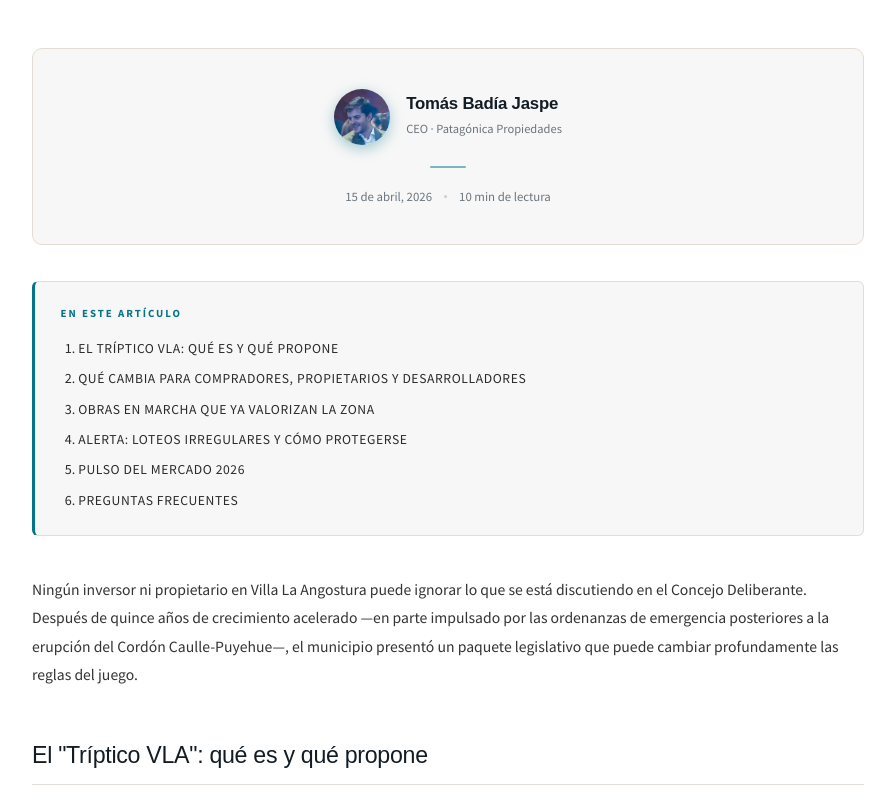
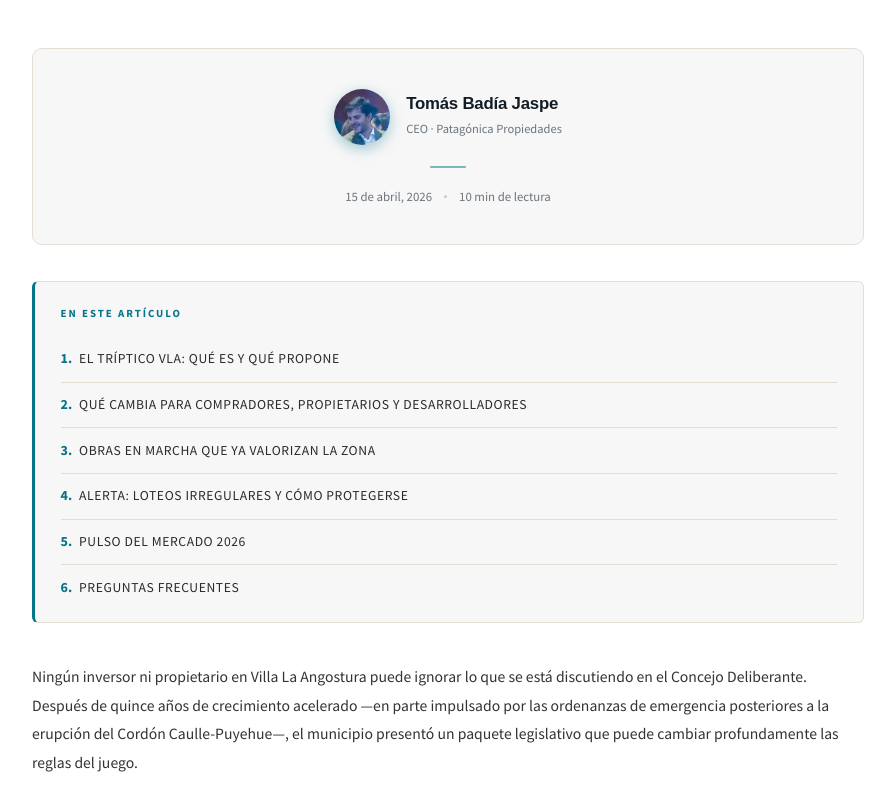
Before and after one commit to federicocuellosdev/patagonica, a plain HTML site: page articulo/codigo-urbanistico-villa-la-angostura.html in a window 1280 px wide. Shown: the part 517-1314 px from the top of the page, without its empty margins (192-1087 px from the left). Drawn offline with Linux system fonts and the light colour scheme; a web font is replaced by a local one.

Commit message:
style(toc): separadores y más espaciado entre items del índice

```diff
--- a/articulo/codigo-urbanistico-villa-la-angostura.html
+++ b/articulo/codigo-urbanistico-villa-la-angostura.html
@@ -184,8 +184,19 @@
       font-size: 0.68rem; font-weight: 700; letter-spacing: 2px;
       text-transform: uppercase; color: var(--secondary); margin-bottom: 0.9rem;
     }
-    .toc ol { padding-left: 1.1rem; display: flex; flex-direction: column; gap: 0.4rem; }
-    .toc li { font-size: 0.88rem; }
+    .toc ol { padding-left: 0; list-style: none; display: flex; flex-direction: column; }
+    .toc li {
+      font-size: 0.88rem;
+      padding: 0.65rem 0;
+      border-bottom: 1px solid var(--border);
+      counter-increment: toc-counter;
+    }
+    .toc li:last-child { border-bottom: none; padding-bottom: 0; }
+    .toc li::before {
+      content: counter(toc-counter) ". ";
+      color: var(--secondary); font-weight: 700; margin-right: 0.25rem;
+    }
+    .toc ol { counter-reset: toc-counter; }
     .toc a { color: var(--text); text-decoration: none; transition: color 0.2s; }
     .toc a:hover { color: var(--secondary); }
 
```
